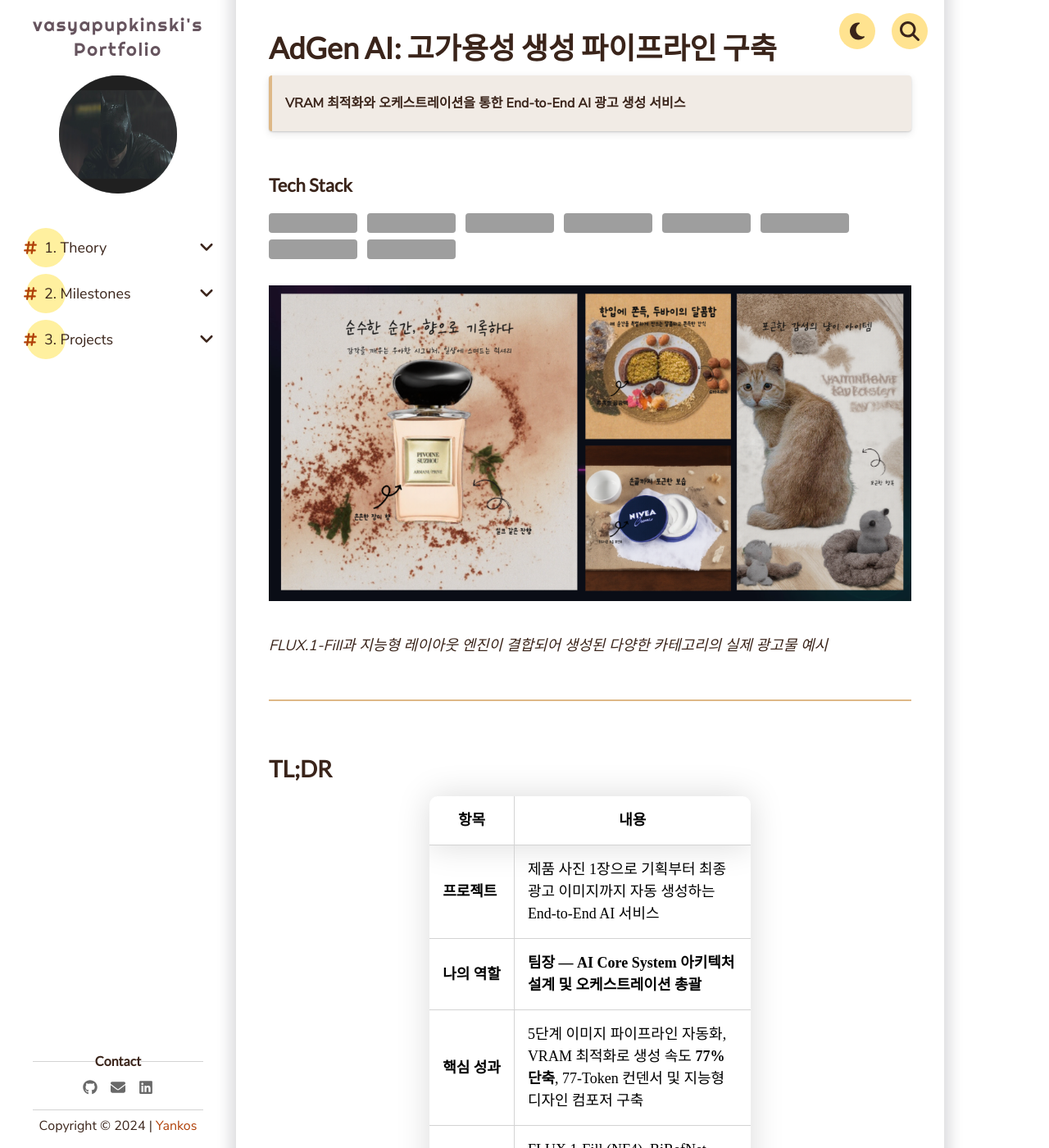
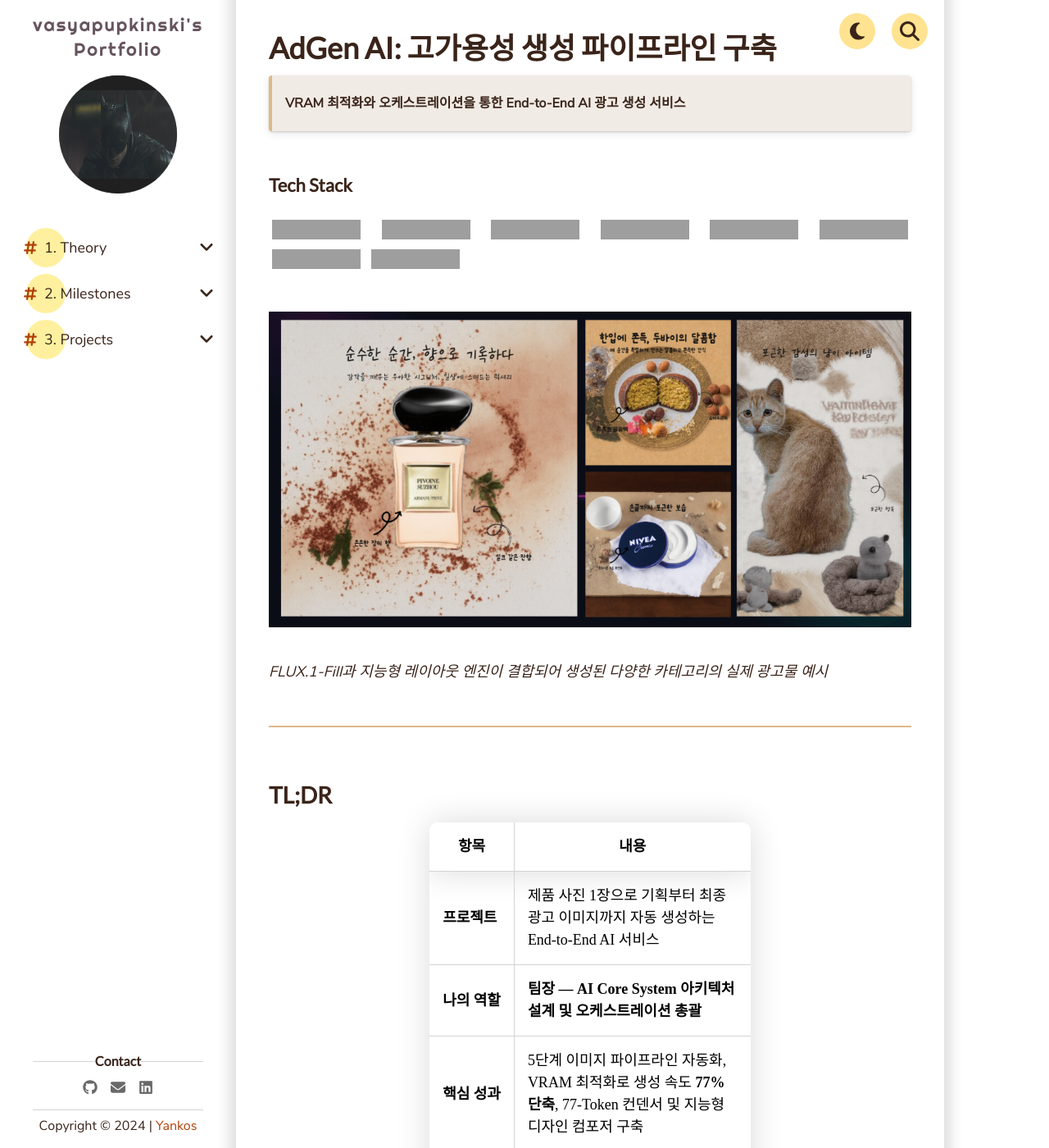
Before and after one commit to vasyapupkinski/vasyapupkinski.github.io, a Jekyll site: the page built from _pages/3. Projects/Team Projects/adgen-ai-ad-generation.md, in a window 1280 px wide and 1400 px high, scrolled down 509 px. Shown: the whole window at 82% size. Built offline with Jekyll 4.4.1, drawn with Linux system fonts in a browser that asks for light colours; comment, search, counter and statistics services are not loaded; grey boxes are pictures that could not be loaded.

Commit message:
Fix: emergency recovery of layout by removing broken HTML tags and implementing robust CSS for badges

```diff
--- a/_pages/3. Projects/Team Projects/adgen-ai-ad-generation.md
+++ b/_pages/3. Projects/Team Projects/adgen-ai-ad-generation.md
@@ -11,11 +11,7 @@ order: 3
 
 ### Tech Stack
 
-<div class="tech-badges" markdown="1">
-
 ![FLUX.1](https://img.shields.io/badge/FLUX.1--Fill-white?style=flat-square&logo=huggingface) ![BiRefNet](https://img.shields.io/badge/BiRefNet-orange?style=flat-square&logo=huggingface) ![Real-ESRGAN](https://img.shields.io/badge/Real--ESRGAN-orange?style=flat-square&logo=huggingface) ![FastAPI](https://img.shields.io/badge/FastAPI-009688?style=flat-square&logo=fastapi&logoColor=white) ![Redis](https://img.shields.io/badge/Redis-DC382D?style=flat-square&logo=redis&logoColor=white) ![Celery](https://img.shields.io/badge/Celery-37814A?style=flat-square&logo=celery&logoColor=white) ![Next.js](https://img.shields.io/badge/Next.js-000000?style=flat-square&logo=nextdotjs&logoColor=white) ![NF4](https://img.shields.io/badge/NF4%20Quantization-EBA000?style=flat-square&logo=huggingface)
-
-</div>
 
 ![생성 결과물 전시장](/assets/images/projects/adgen/showcase.png)
 *FLUX.1-Fill과 지능형 레이아웃 엔진이 결합되어 생성된 다양한 카테고리의 실제 광고물 예시*
--- a/_sass/post.scss
+++ b/_sass/post.scss
@@ -27,36 +27,23 @@
     width:100%;
     margin:auto;
   }
-  .skill-list, .tech-badges {
-    display: flex !important;
-    flex-wrap: wrap !important;
-    justify-content: flex-start !important;
-    align-items: center !important;
-    gap: 8px 12px !important;
-    margin: 1rem 0 2rem !important;
-    width: 100% !important;
+  // Tech Badge Stabilization
+  // Targets badges in lists and any shields.io badges to override 100% width
+  li img,
+  img[src*="img.shields.io"] {
+    display: inline-block !important;
+    width: auto !important;
+    height: 24px !important;
+    margin: 2px 4px !important;
+    vertical-align: middle !important;
+    border-radius: 0 !important;
+    box-shadow: none !important;
+  }
+
+  .tech-badges {
+    display: block !important;
+    margin: 1rem 0 !important;
     text-align: left !important;
-
-    p {
-      display: flex !important;
-      flex-wrap: wrap !important;
-      justify-content: flex-start !important;
-      align-items: center !important;
-      gap: 8px 12px !important;
-      margin: 0 !important;
-      padding: 0 !important;
-      width: 100% !important;
-      text-align: left !important;
-    }
-
-    img {
-      display: inline-block !important;
-      width: auto !important;
-      height: 24px !important;
-      margin: 0 !important;
-      vertical-align: middle !important;
-      border-radius: 4px !important;
-    }
   }
   .img-xs { width:12.5% !important; }
   .img-sm { width:25% !important; }
```
Also changed, not shown: _pages/3. Projects/Team Projects/bid-analysis-rag.md (+0 -4 lines), _pages/3. Projects/Team Projects/pill-detection.md (+0 -4 lines), index.md (+13 -10 lines).
